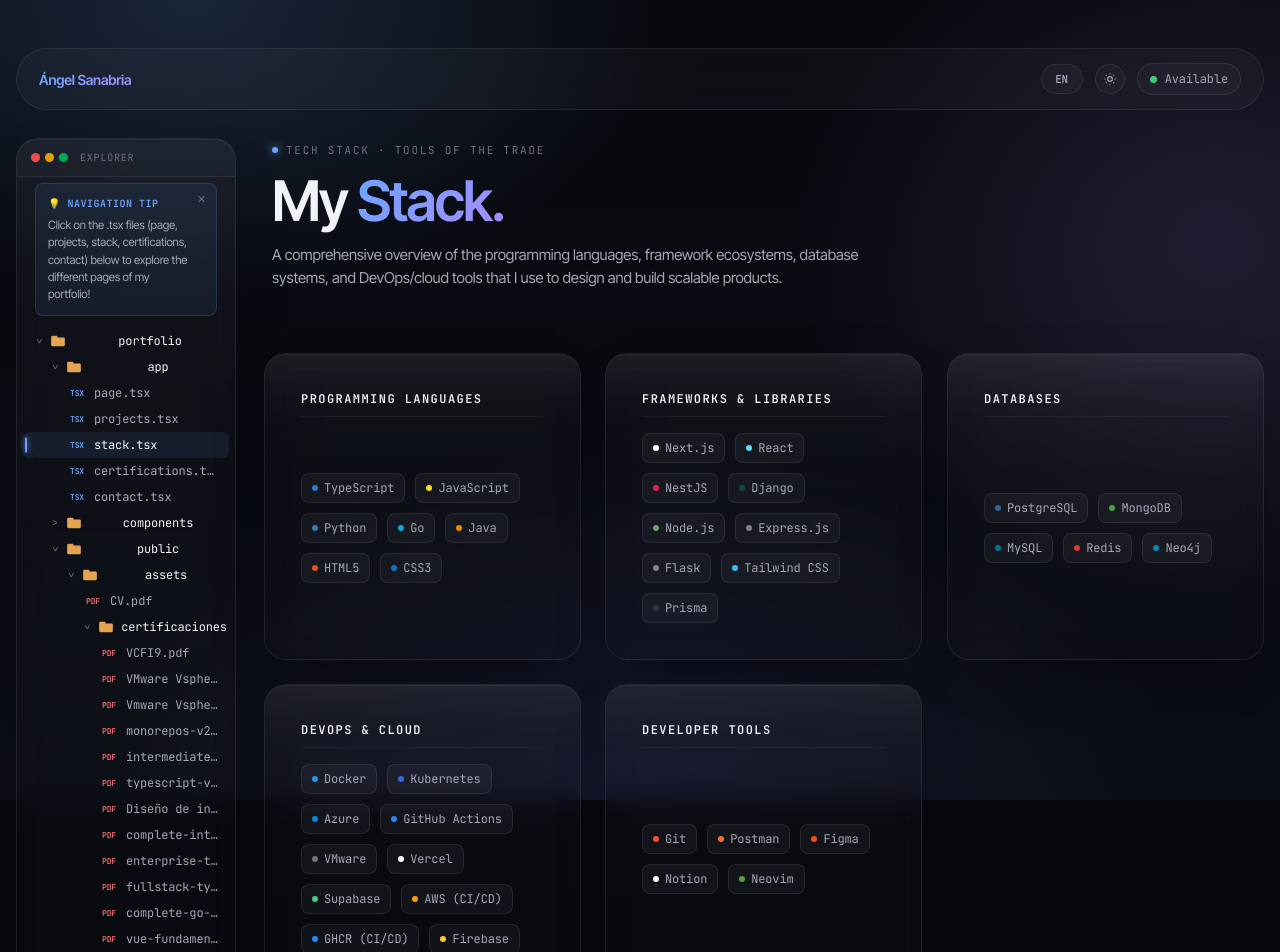
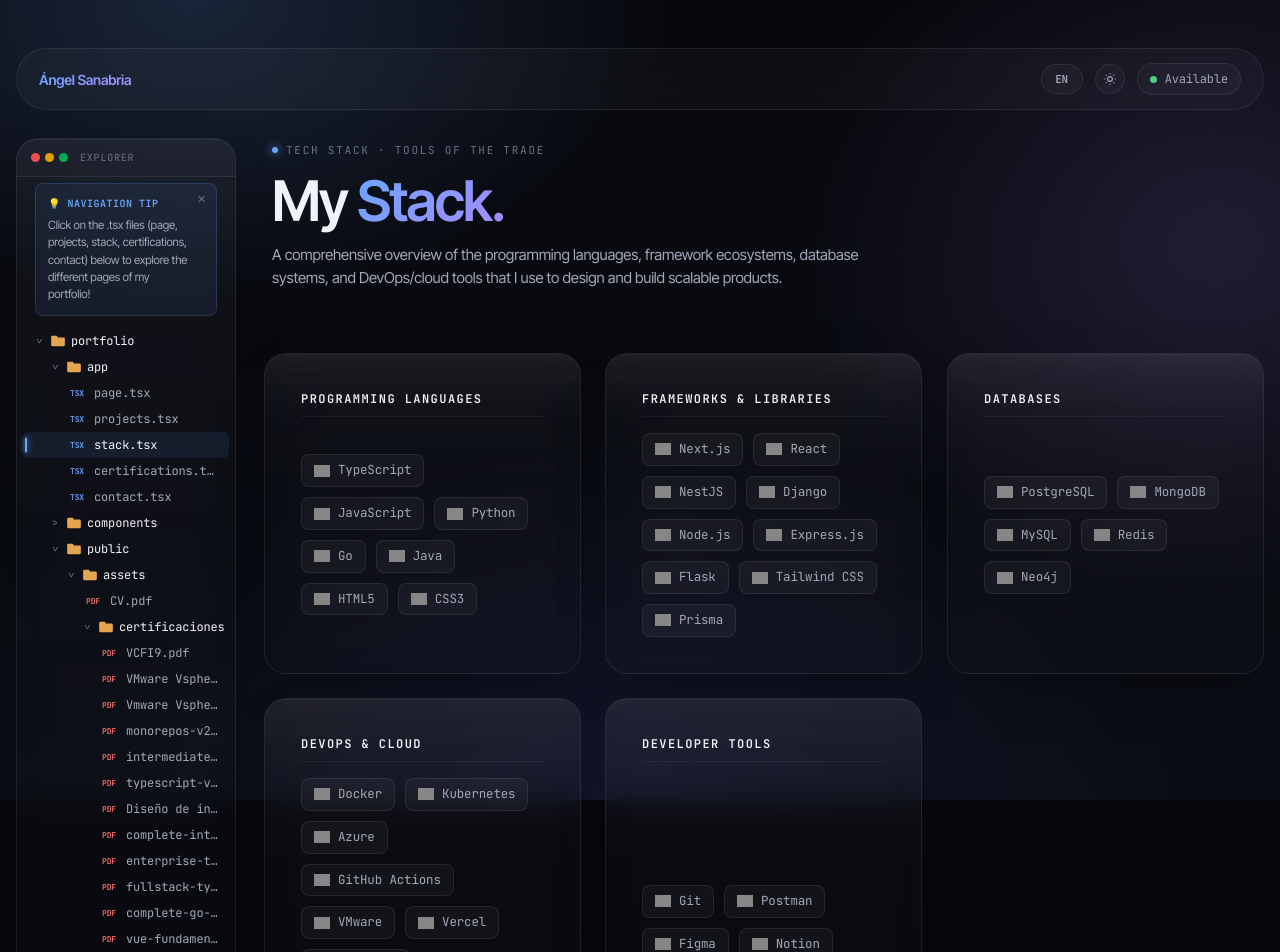
Before and after one commit to asanabria-2021067/portfolio, a Next.js app: page /stack in a window 1280 px wide. Shown: the top 952 px of the page. Built offline with nearby package versions, Linux system fonts and the light colour scheme; grey boxes are pictures that could not be loaded.

Commit message:
feat: integrate Simple Icons SVG logos into Stack Page and homepage previews using custom Chip icon renderer

```diff
--- a/app/globals.css
+++ b/app/globals.css
@@ -18,7 +18,7 @@
   --font-mono: "JetBrains Mono", monospace;
 
   --background-image-grad: linear-gradient(135deg, #6aa6ff 0%, #a78bfa 100%);
-  --background-image-grad-soft: linear-gradient(135deg, rgba(106,166,255,0.18) 0%, rgba(167,139,250,0.18) 100%);
+  --background-image-grad-soft: linear-gradient(135deg, rgba(106, 166, 255, 0.18) 0%, rgba(167, 139, 250, 0.18) 100%);
 }
 
 @layer base {
@@ -35,10 +35,11 @@
     --purple: #a78bfa;
     --indigo: #818cf8;
     --grad: linear-gradient(135deg, #6aa6ff 0%, #a78bfa 100%);
-    --grad-soft: linear-gradient(135deg, rgba(106,166,255,0.18) 0%, rgba(167,139,250,0.18) 100%);
+    --grad-soft: linear-gradient(135deg, rgba(106, 166, 255, 0.18) 0%, rgba(167, 139, 250, 0.18) 100%);
     --radius: 22px;
     --radius-sm: 12px;
-    --pad: 36px; /* Increased from 28px to 36px */
+    --pad: 36px;
+    /* Increased from 28px to 36px */
   }
 
   :root[data-theme="light"] {
@@ -54,7 +55,7 @@
     --purple: #7c3aed;
     --indigo: #4f46e5;
     --grad: linear-gradient(135deg, #2563eb 0%, #7c3aed 100%);
-    --grad-soft: linear-gradient(135deg, rgba(37,99,235,0.12) 0%, rgba(124,58,237,0.12) 100%);
+    --grad-soft: linear-gradient(135deg, rgba(37, 99, 235, 0.12) 0%, rgba(124, 58, 237, 0.12) 100%);
     --color-bg-0: #f4f7fb;
     --color-bg-1: #eef3f8;
     --color-bg-2: #ffffff;
@@ -109,10 +110,10 @@
     overflow: hidden;
     border: 1px solid var(--line);
     border-radius: var(--radius);
-    background: linear-gradient(180deg, rgba(255,255,255,0.045), rgba(255,255,255,0.018) 42%, rgba(255,255,255,0.008));
+    background: linear-gradient(180deg, rgba(255, 255, 255, 0.045), rgba(255, 255, 255, 0.018) 42%, rgba(255, 255, 255, 0.008));
     box-shadow:
-      0 1px 0 rgba(255,255,255,0.05) inset,
-      0 20px 50px -25px rgba(0,0,0,0.5);
+      0 1px 0 rgba(255, 255, 255, 0.05) inset,
+      0 20px 50px -25px rgba(0, 0, 0, 0.5);
     backdrop-filter: blur(14px);
     -webkit-backdrop-filter: blur(14px);
   }
@@ -123,7 +124,7 @@
     gap: 8px;
     padding: 11px 14px;
     border-bottom: 1px solid var(--line);
-    background: rgba(255,255,255,0.015);
+    background: rgba(255, 255, 255, 0.015);
   }
 
   .ft-dots {
@@ -158,6 +159,7 @@
   .ft-dot-red {
     background: oklch(0.65 0.2 25);
   }
+
   .ft-dot-red::before {
     content: "✕";
   }
@@ -165,6 +167,7 @@
   .ft-dot-yellow {
     background: oklch(0.75 0.18 85);
   }
+
   .ft-dot-yellow::before {
     content: "─";
     font-size: 5px;
@@ -173,6 +176,7 @@
   .ft-dot-green {
     background: oklch(0.65 0.18 150);
   }
+
   .ft-dot-green::before {
     content: "⤢";
   }
@@ -209,7 +213,7 @@
   }
 
   .ft-row:hover {
-    background: rgba(255,255,255,0.055);
+    background: rgba(255, 255, 255, 0.055);
   }
 
   .ft-row--folder,
@@ -218,7 +222,7 @@
   }
 
   .ft-active {
-    background: rgba(106,166,255,0.09);
+    background: rgba(106, 166, 255, 0.09);
   }
 
   .ft-active::before {
@@ -274,7 +278,6 @@
   }
 
   .ft-name {
-    flex: 1;
     overflow: hidden;
     color: var(--fg-dim);
     font-family: var(--font-mono);
@@ -326,16 +329,16 @@
     z-index: 0;
     pointer-events: none;
     background:
-      radial-gradient(800px 500px at 15% 0%, rgba(106,166,255,0.18), transparent 60%),
-      radial-gradient(700px 600px at 95% 30%, rgba(167,139,250,0.15), transparent 60%),
-      radial-gradient(900px 600px at 50% 100%, rgba(99,102,241,0.10), transparent 60%),
+      radial-gradient(800px 500px at 15% 0%, rgba(106, 166, 255, 0.18), transparent 60%),
+      radial-gradient(700px 600px at 95% 30%, rgba(167, 139, 250, 0.15), transparent 60%),
+      radial-gradient(900px 600px at 50% 100%, rgba(99, 102, 241, 0.10), transparent 60%),
       linear-gradient(180deg, var(--bg-0), var(--bg-1));
   }
 
   :root[data-theme="light"] .ambient {
     background:
-      radial-gradient(780px 460px at 10% 0%, rgba(37,99,235,0.16), transparent 62%),
-      radial-gradient(700px 520px at 94% 28%, rgba(124,58,237,0.12), transparent 62%),
+      radial-gradient(780px 460px at 10% 0%, rgba(37, 99, 235, 0.16), transparent 62%),
+      radial-gradient(700px 520px at 94% 28%, rgba(124, 58, 237, 0.12), transparent 62%),
       linear-gradient(180deg, var(--bg-0), var(--bg-1));
   }
 
@@ -348,7 +351,7 @@
     border: 1px solid var(--line);
     border-radius: 999px;
     color: var(--fg-dim);
-    background: rgba(255,255,255,0.03);
+    background: rgba(255, 255, 255, 0.03);
     font-family: var(--font-mono);
     font-size: 11px;
     font-weight: 700;
@@ -368,12 +371,12 @@
   .icon-pill:hover {
     color: var(--fg);
     border-color: var(--line-2);
-    background: rgba(255,255,255,0.08);
+    background: rgba(255, 255, 255, 0.08);
   }
 
   :root[data-theme="light"] .control-pill,
   :root[data-theme="light"] .icon-pill {
-    background: rgba(255,255,255,0.68);
+    background: rgba(255, 255, 255, 0.68);
   }
 
   .card-edge {
@@ -381,7 +384,7 @@
     inset: 0;
     pointer-events: none;
     border-radius: inherit;
-    background: linear-gradient(180deg, rgba(255,255,255,0.07), transparent 30%);
+    background: linear-gradient(180deg, rgba(255, 255, 255, 0.07), transparent 30%);
     -webkit-mask: linear-gradient(#000, transparent 30%);
     mask: linear-gradient(#000, transparent 30%);
     opacity: 0.7;
@@ -396,7 +399,7 @@
     padding: 6px 12px 6px 10px;
     border: 1px solid var(--line);
     border-radius: 999px;
-    background: rgba(255,255,255,0.03);
+    background: rgba(255, 255, 255, 0.03);
     font-family: var(--font-mono);
   }
 
@@ -405,7 +408,7 @@
     height: 7px;
     border-radius: 50%;
     background: #4ade80;
-    box-shadow: 0 0 0 0 rgba(74,222,128,0.7);
+    box-shadow: 0 0 0 0 rgba(74, 222, 128, 0.7);
     animation: pulse 2s ease-out infinite;
   }
 
@@ -468,9 +471,17 @@
   }
 
   @keyframes pulse {
-    0%   { box-shadow: 0 0 0 0 rgba(74,222,128,0.7); }
-    70%  { box-shadow: 0 0 0 7px rgba(74,222,128,0); }
-    100% { box-shadow: 0 0 0 0 rgba(74,222,128,0); }
+    0% {
+      box-shadow: 0 0 0 0 rgba(74, 222, 128, 0.7);
+    }
+
+    70% {
+      box-shadow: 0 0 0 7px rgba(74, 222, 128, 0);
+    }
+
+    100% {
+      box-shadow: 0 0 0 0 rgba(74, 222, 128, 0);
+    }
   }
 
 
--- a/app/stack/page.tsx
+++ b/app/stack/page.tsx
@@ -4,6 +4,49 @@ import BentoCard from "@/components/BentoCard";
 import Chip from "@/components/Chip";
 import Footer from "@/components/Footer";
 import { usePreferences } from "@/components/PreferencesProvider";
+
+function getTechIcon(label: string): string {
+  const mapping: { [key: string]: string } = {
+    "TypeScript": "typescript",
+    "JavaScript": "javascript",
+    "Python": "python",
+    "Go": "go",
+    "Java": "java",
+    "HTML5": "html5",
+    "CSS3": "css3",
+    "Next.js": "nextdotjs",
+    "React": "react",
+    "NestJS": "nestjs",
+    "Django": "django",
+    "Node.js": "nodedotjs",
+    "Express.js": "express",
+    "Flask": "flask",
+    "Tailwind CSS": "tailwindcss",
+    "Prisma": "prisma",
+    "PostgreSQL": "postgresql",
+    "MongoDB": "mongodb",
+    "MySQL": "mysql",
+    "Redis": "redis",
+    "Neo4j": "neo4j",
+    "Docker": "docker",
+    "Kubernetes": "kubernetes",
+    "Azure": "microsoftazure",
+    "GitHub Actions": "githubactions",
+    "VMware": "vmware",
+    "Vercel": "vercel",
+    "Supabase": "supabase",
+    "AWS (CI/CD)": "amazonwebservices",
+    "GHCR (CI/CD)": "github",
+    "Firebase": "firebase",
+    "Git": "git",
+    "Postman": "postman",
+    "Figma": "figma",
+    "Notion": "notion",
+    "Neovim": "neovim"
+  };
+  const slug = mapping[label] || label.toLowerCase().replace(/[^a-z0-9]/g, "");
+  return `https://cdn.simpleicons.org/${slug}`;
+}
 
 const categories = [
   {
@@ -104,7 +147,7 @@ export default function StackPage() {
             </div>
             <div className="flex flex-wrap gap-2.5 my-auto">
               {cat.items.map((item) => (
-                <Chip key={item.label} label={item.label} dotColor={item.color} />
+                <Chip key={item.label} label={item.label} icon={getTechIcon(item.label)} />
               ))}
             </div>
           </BentoCard>
--- a/components/Chip.tsx
+++ b/components/Chip.tsx
@@ -3,21 +3,32 @@ import { clsx } from "clsx";
 interface ChipProps {
   label: string;
   dotColor?: string;
+  icon?: string;
   className?: string;
 }
 
-export default function Chip({ label, dotColor, className }: ChipProps) {
+export default function Chip({ label, dotColor, icon, className }: ChipProps) {
   return (
     <span className={clsx(
-      "inline-flex items-center gap-[6px] px-[10px] py-[5px] text-[12px] text-fg-dim bg-white/4 border border-[var(--line)] rounded-[8px] font-mono transition-all duration-200 hover:text-fg hover:border-[var(--line-2)] hover:bg-white/7",
+      "inline-flex items-center gap-[8px] px-[12px] py-[6px] text-[12.5px] text-fg-dim bg-white/4 border border-[var(--line)] rounded-[8px] font-mono transition-all duration-200 hover:text-fg hover:border-[var(--line-2)] hover:bg-white/7 hover:scale-[1.02] active:scale-[0.98]",
       className
     )}>
-      {dotColor && (
+      {icon ? (
+        <img
+          src={icon}
+          alt={label}
+          className="w-4 h-4 object-contain shrink-0 transition-all brightness-[0.85] group-hover:brightness-100"
+          loading="lazy"
+          onError={(e) => {
+            e.currentTarget.style.display = "none";
+          }}
+        />
+      ) : dotColor ? (
         <span
           className="w-[6px] h-[6px] rounded-full shrink-0"
           style={{ background: dotColor, border: dotColor === "#fff" ? "1px solid #888" : "none" }}
         />
-      )}
+      ) : null}
       {label}
     </span>
   );
--- a/components/TechStack.tsx
+++ b/components/TechStack.tsx
@@ -35,6 +35,49 @@ const highlights = [
   },
 ];
 
+function getTechIcon(label: string): string {
+  const mapping: { [key: string]: string } = {
+    "TypeScript": "typescript",
+    "JavaScript": "javascript",
+    "Python": "python",
+    "Go": "go",
+    "Java": "java",
+    "HTML5": "html5",
+    "CSS3": "css3",
+    "Next.js": "nextdotjs",
+    "React": "react",
+    "NestJS": "nestjs",
+    "Django": "django",
+    "Node.js": "nodedotjs",
+    "Express.js": "express",
+    "Flask": "flask",
+    "Tailwind CSS": "tailwindcss",
+    "Prisma": "prisma",
+    "PostgreSQL": "postgresql",
+    "MongoDB": "mongodb",
+    "MySQL": "mysql",
+    "Redis": "redis",
+    "Neo4j": "neo4j",
+    "Docker": "docker",
+    "Kubernetes": "kubernetes",
+    "Azure": "microsoftazure",
+    "GitHub Actions": "githubactions",
+    "VMware": "vmware",
+    "Vercel": "vercel",
+    "Supabase": "supabase",
+    "AWS (CI/CD)": "amazonwebservices",
+    "GHCR (CI/CD)": "github",
+    "Firebase": "firebase",
+    "Git": "git",
+    "Postman": "postman",
+    "Figma": "figma",
+    "Notion": "notion",
+    "Neovim": "neovim"
+  };
+  const slug = mapping[label] || label.toLowerCase().replace(/[^a-z0-9]/g, "");
+  return `https://cdn.simpleicons.org/${slug}`;
+}
+
 export default function TechStack() {
   const { locale } = usePreferences();
 
@@ -56,7 +99,7 @@ export default function TechStack() {
             </div>
             <div className="flex flex-wrap gap-1.5">
               {cat.items.map((item) => (
-                <Chip key={item.label} label={item.label} dotColor={item.color} />
+                <Chip key={item.label} label={item.label} icon={getTechIcon(item.label)} />
               ))}
             </div>
           </div>
```
